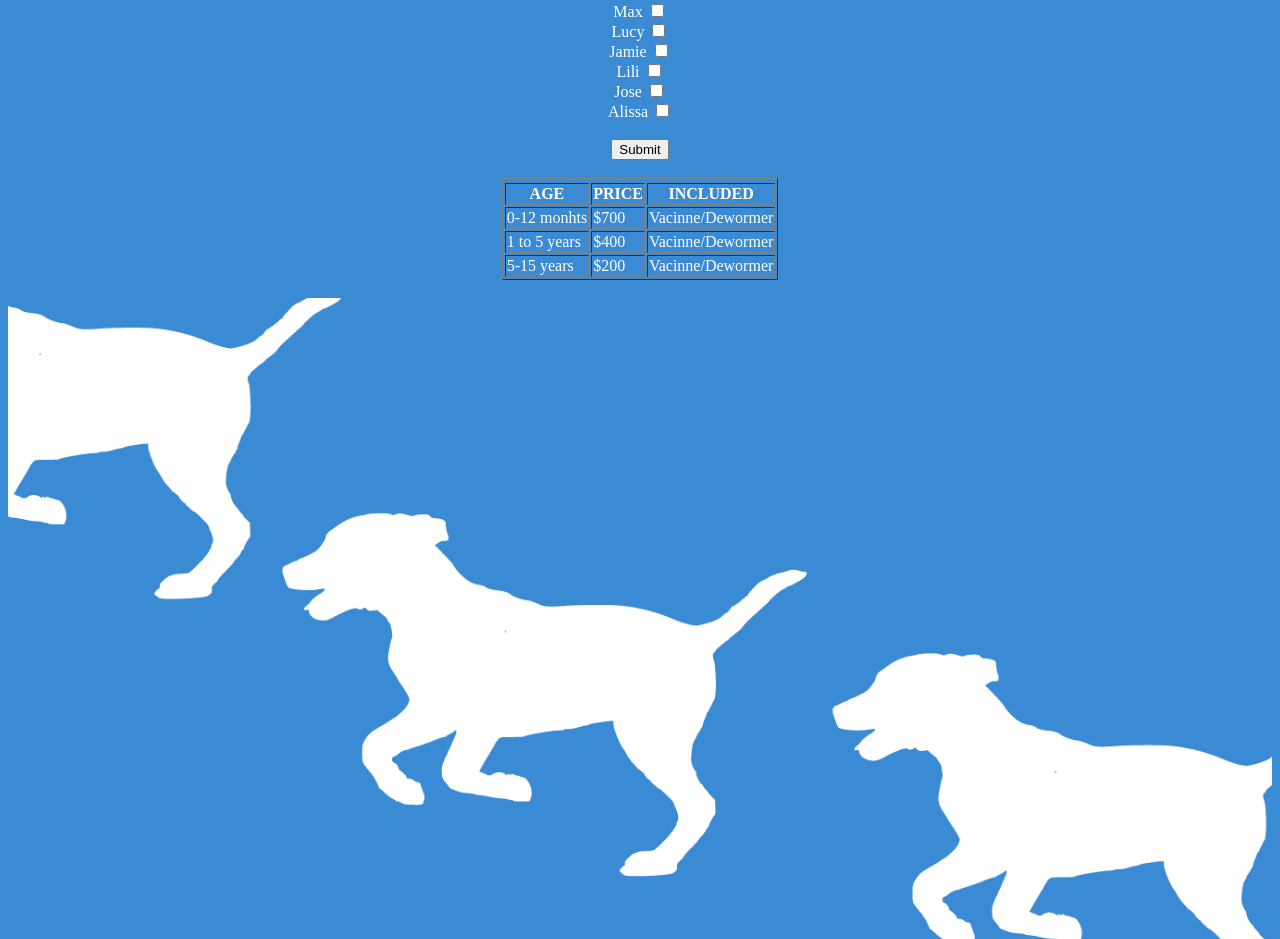
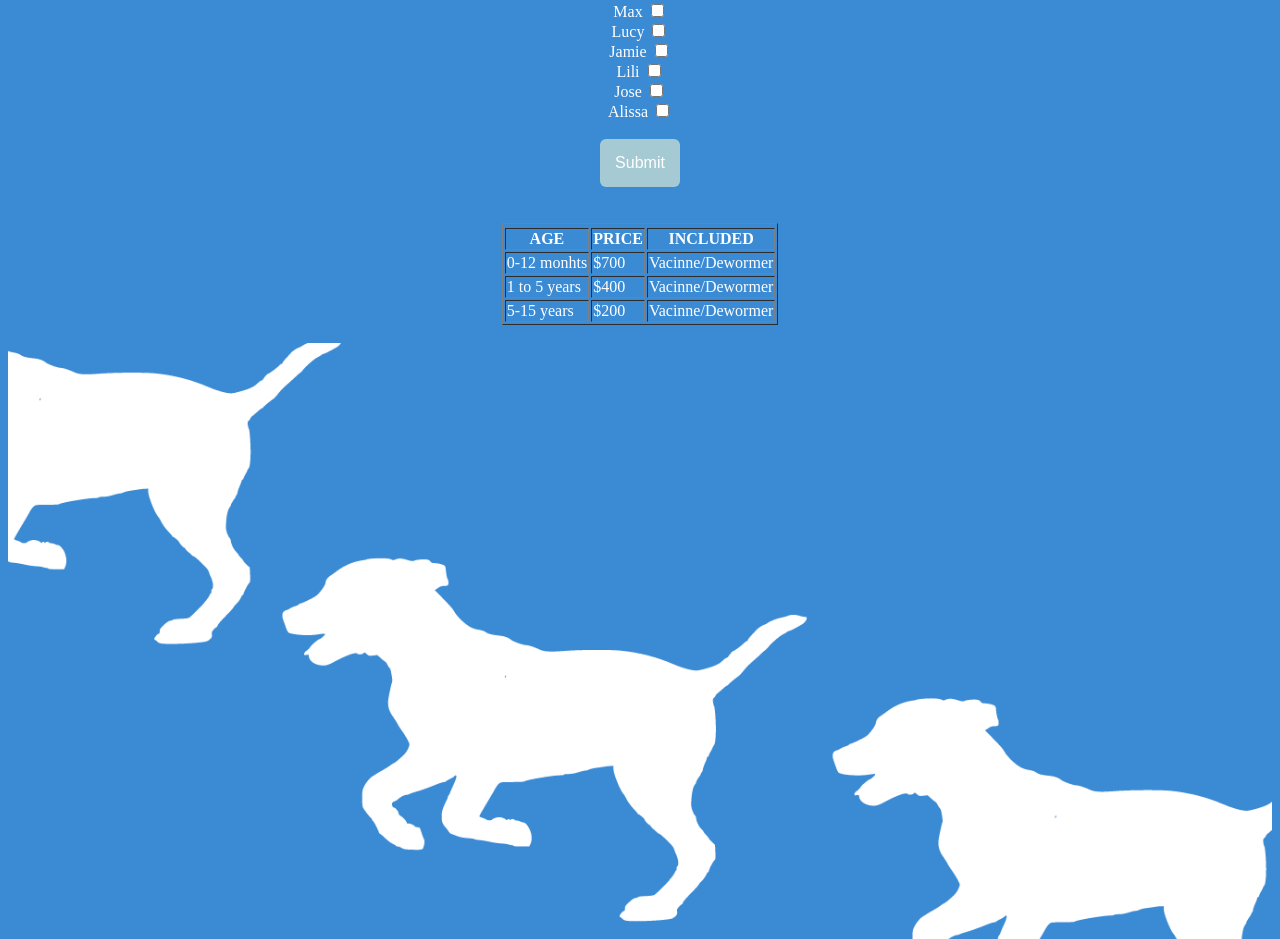
Before and after one commit to manullopes/First-Project, a plain HTML site: page Login.html in a window 1280 px wide. Shown: the part 1019-1958 px from the top of the page. Drawn offline with Linux system fonts and the light colour scheme; files whose address does not match are found by name.

Commit message:
Update Login.html

```diff
--- a/Login.html
+++ b/Login.html
@@ -58,7 +58,7 @@
                   <Center><font color="white">Alissa </font>  <input type="checkbox" </Center> <br>
 
                 <br>
-                <input type="button" value="Submit"/>
+                <button style="background: #a5cad3; border-radius: 6px; padding: 15px; cursor: pointer; color: #fff; border: none; font-size: 16px;">Submit</button></a></center>
          </form> <br>
          <br>
 
```
